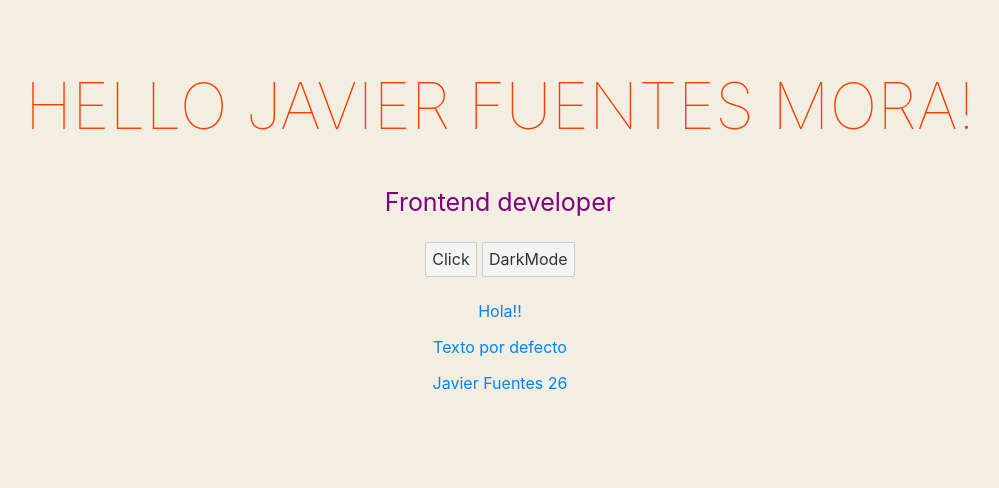
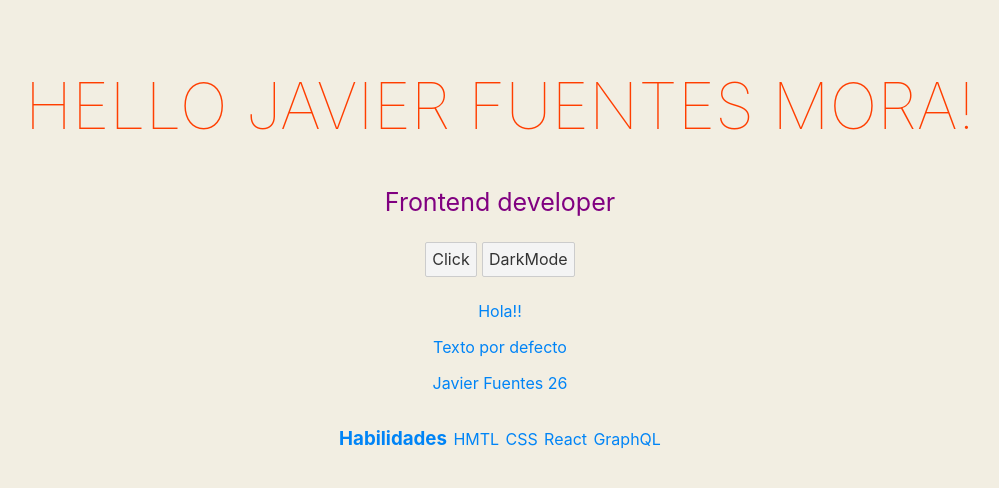
Before and after one commit to javierfuentesm/Svelte, a Svelte app: page / in a window 1280 px wide. Shown: the top 488 px of the page, without its empty margins (140-1139 px from the left). Built offline with nearby package versions, Linux system fonts and the light colour scheme.

Commit message:
Estructura de control: each

```diff
--- a/src/App.svelte
+++ b/src/App.svelte
@@ -2,6 +2,7 @@
   import About from "./components/About.svelte";
   import Text from './components/Text.svelte'
   import Person from './components/Person.svelte'
+  import Skills from './components/Skills.svelte'
   export let name;
   export let lastName = "Fuentes";
 
@@ -52,5 +53,6 @@
   <Text anotherText="Hola!!"/>
   <Text/>
   <Person {...data} />
+  <Skills/>
 
 </main>
--- /dev/null
+++ b/src/components/Skills.svelte
@@ -0,0 +1,43 @@
+<script>
+    let skills = [
+        {
+            id: 1,
+            name: 'HMTL'
+        }, {
+            id: 2,
+            name: 'CSS'
+        }, {
+            id: 3,
+            name: 'React'
+        }, {
+            id: 4,
+            name: 'GraphQL'
+        },
+    ]
+</script>
+
+<style>
+    .skills{
+        display: flex;
+        align-items: center;
+        justify-content: center;
+    }
+    ul{
+        margin: 0;
+        padding: 0;
+        list-style: none;
+    }
+    li{
+        display: inline;
+        margin: 0 0 0 0.4em;
+    }
+</style>
+
+<div class="skills">
+    <h3>Habilidades</h3>
+    <ul>
+    {#each skills as {name}, i}
+        <li>{name}</li>
+    {/each}
+    </ul>
+</div>
```
